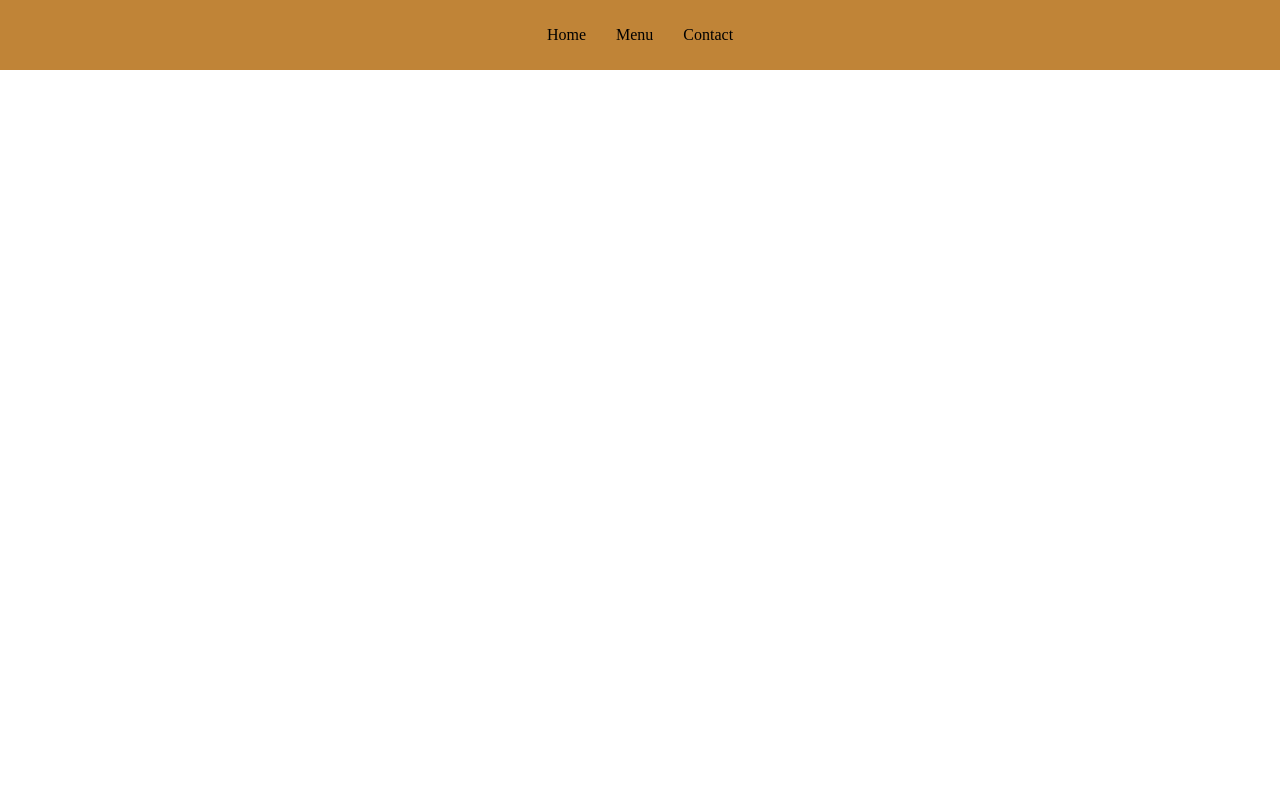
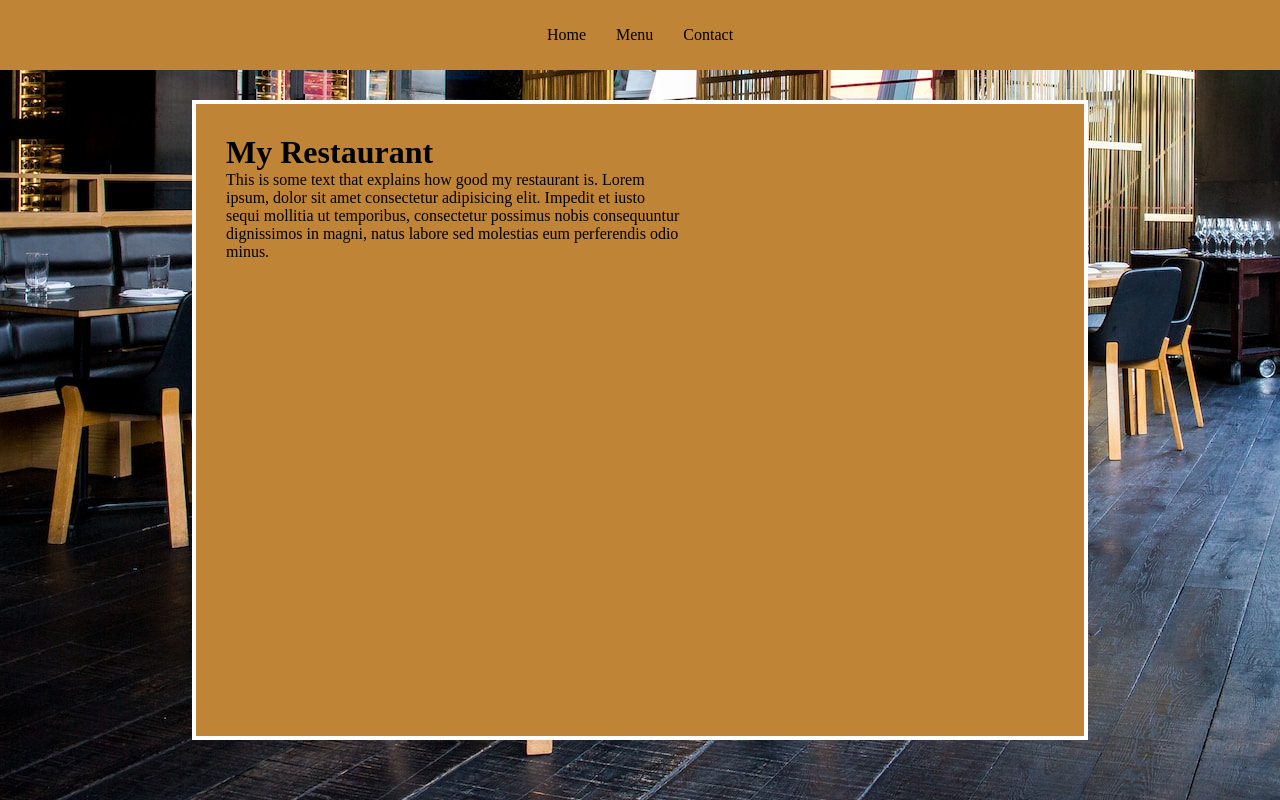
Before and after one commit to rubinimeri/restaurant-page, a website built with webpack: page dist/index.html in a window 1280 px wide. Built offline with nearby package versions, Linux system fonts and the light colour scheme.

Commit message:
Add menu and rename loadElements to loadHome

```diff
--- a/package.json
+++ b/package.json
@@ -12,6 +12,7 @@
   "license": "ISC",
   "devDependencies": {
     "css-loader": "^6.8.1",
+    "html-webpack-plugin": "^5.5.3",
     "style-loader": "^3.3.3",
     "webpack": "^5.88.2",
     "webpack-cli": "^5.1.4"
--- a/src/index.js
+++ b/src/index.js
@@ -1,4 +1,10 @@
 import './style.css';
-import loadElements from './page-load';
+import loadHome from './page-load';
+/* import restaurant from './restaurant.jpg'; */
 
-loadElements();
+loadHome();
+
+// When "Menu" link is pressed, show the menu
+
+const menu = document.querySelector("li:nth-child(2) > a");
+console.log(menu)
--- a/src/page-load.js
+++ b/src/page-load.js
@@ -1,4 +1,4 @@
-export default function loadElements() {
+export default function loadHome() {
     // Function that creates elements
     function _createElement(type, text, addClass) {
         const element = document.createElement(type);
@@ -28,4 +28,20 @@ export default function loadElements() {
     liHome.appendChild(_createElement("a", "Home", "link"))
     liMenu.appendChild(_createElement("a", "Menu", "link"))
     liContact.appendChild(_createElement("a", "Contact", "link"))
+
+    // Create <main>
+    const main = _createElement("main", "", "main");
+    content.append(main);
+
+    // Create <h1> inside <main>
+    const title = _createElement("h1", "My Restaurant", "title")
+    main.append(title);
+
+    // Create <p> inside <main>
+    const para = _createElement("p", `This is some text that explains how good my restaurant is. Lorem
+    ipsum, dolor sit amet consectetur adipisicing elit. Impedit et iusto
+    sequi mollitia ut temporibus, consectetur possimus nobis consequuntur
+    dignissimos in magni, natus labore sed molestias eum perferendis odio
+    minus.`, "para")
+    main.append(para);
 }
--- a/src/style.css
+++ b/src/style.css
@@ -8,7 +8,7 @@ html {
 }
 body {
     height: 100%;
-    /* background: url(./restaurant.jpg); */
+    background: url(./restaurant.jpg);
     background-position: 20% 100%;
 }
 .header {
--- a/webpack.config.js
+++ b/webpack.config.js
@@ -12,6 +12,10 @@ module.exports = {
         test: /\.css$/i,
         use: ['style-loader', 'css-loader'],
       },
+      {
+        test: /\.(png|svg|jpg|jpeg|gif)$/i,
+        type: 'asset/resource',
+      },
     ],
   },
 };
```
Also changed, not shown: dist/c1f970303cb4db8211ab.jpg (added), dist/main.js, 1 other file.
